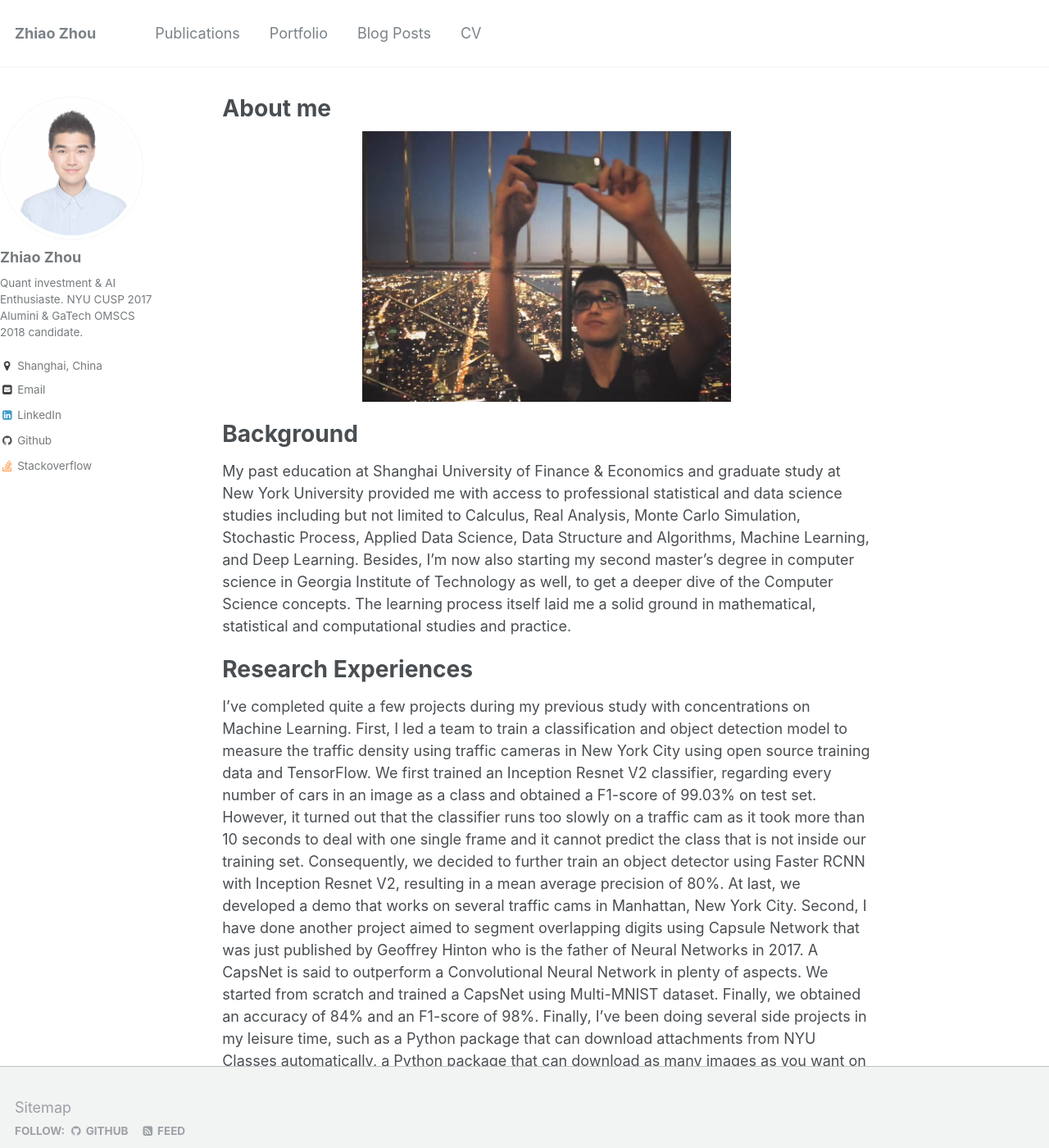
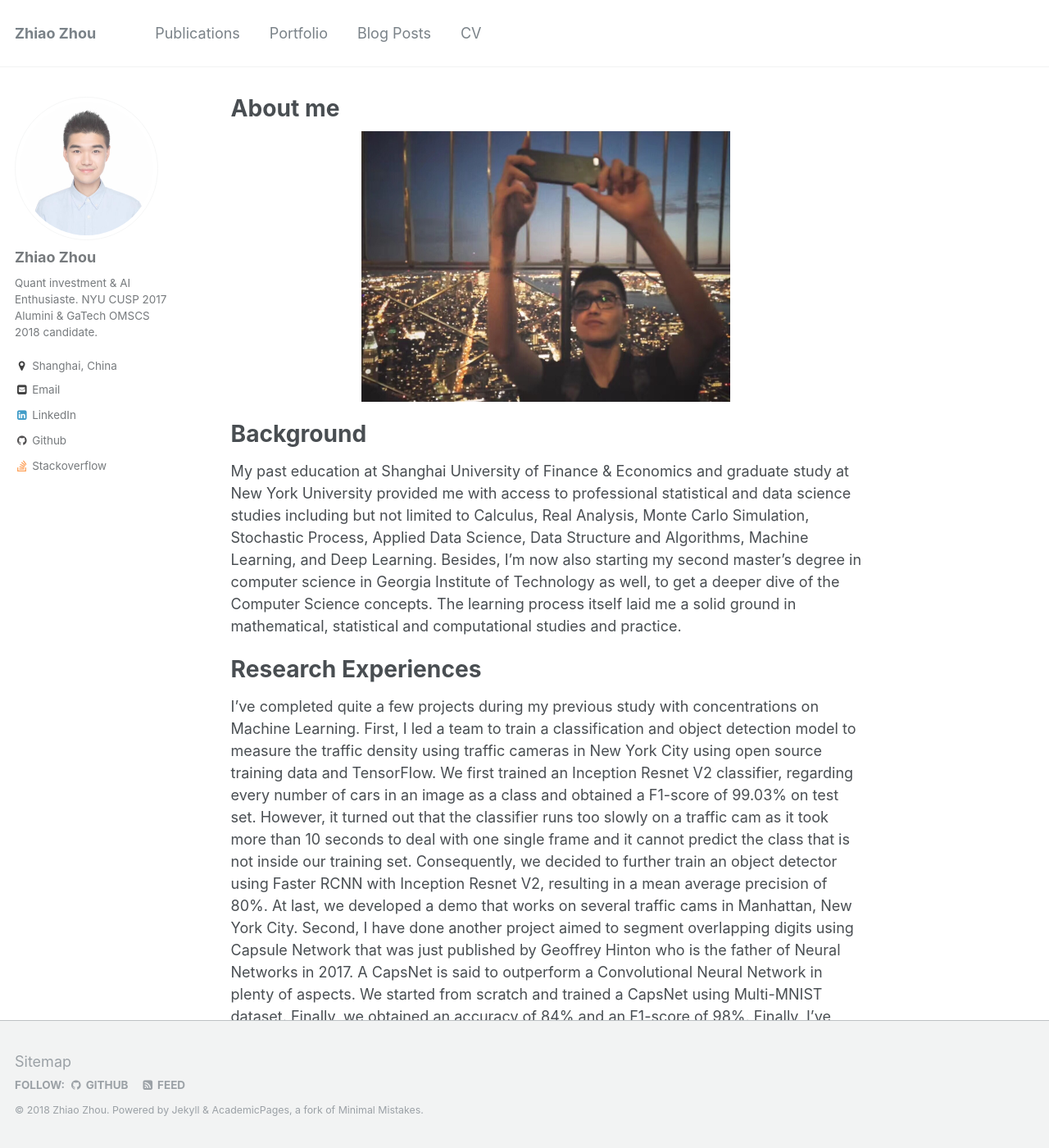
Before and after one commit to zhiaozhou/zhiaozhou.github.io, a Jekyll site: the page built from _pages/about.md, in a window 1280 px wide and 1400 px high. Shown: the whole window at 82% size. Built offline with Jekyll 4.4.1, drawn with Linux system fonts in a browser that asks for light colours.

Commit message:
'update'

```diff
--- a/_sass/_footer.scss
+++ b/_sass/_footer.scss
@@ -13,10 +13,7 @@
           animation-delay: 0.45s;
 
   position: absolute;
-  width: 100%;
   bottom: 0;
-  height: 100px;
-  left: 0;
 
   background-color: $lighter-gray;
   border-top: 1px solid $light-gray;
--- a/_sass/_page.scss
+++ b/_sass/_page.scss
@@ -6,13 +6,11 @@
   @include container;
   @include clearfix;
   margin-top: 2em;
-  #padding-left: 1em;
-  #padding-right: 1em;
+  padding-left: 1em;
+  padding-right: 1em;
   animation: intro 0.3s both;
   animation-delay: 0.35s;
   min_height: 100%;
-  padding: 0 0 100px;
-  position: relative;
   @include breakpoint($x-large) {
     max-width: $x-large;
   }
```
